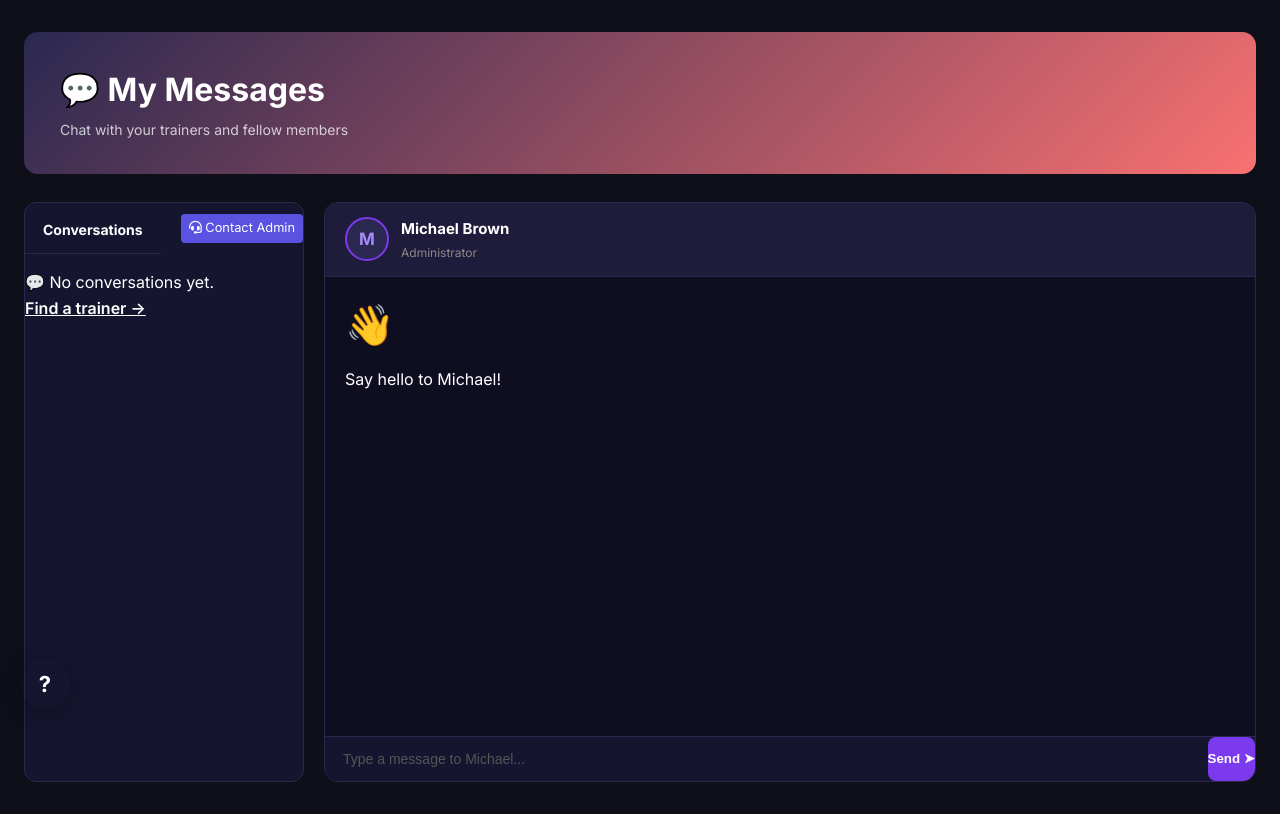
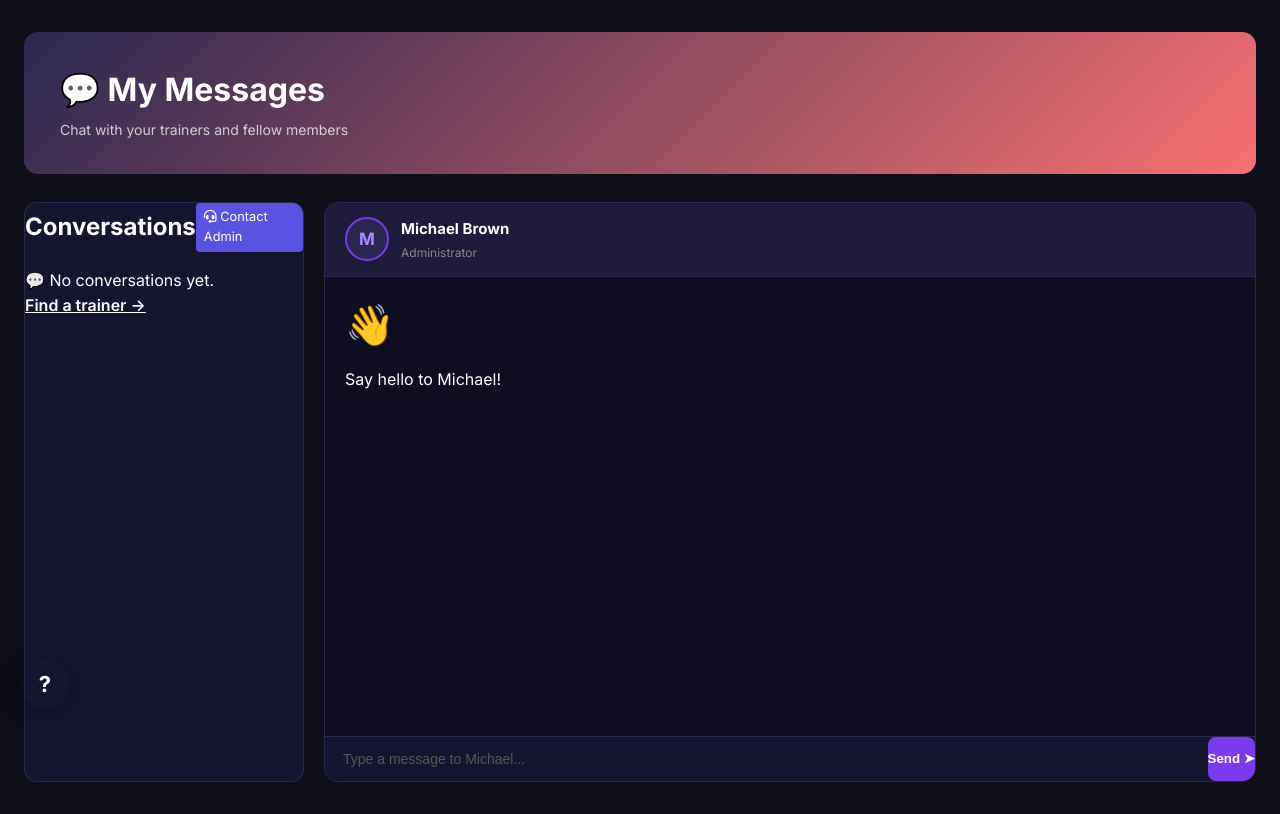
Before and after one commit to pavansangha242/2850-y2-project, a Flask app: template fitness_app/templates/messages.html in a window 1280 px wide. Shown: the part 71-885 px from the top of the page. Run offline with Flask 3, Linux system fonts and the light colour scheme; the template is opened without the code that fills it: values that come from a table or form of the project are taken from there, others are empty.

Commit message:
change h3 to h1 for accesibility

```diff
--- a/fitness_app/templates/messages.html
+++ b/fitness_app/templates/messages.html
@@ -13,7 +13,7 @@
     <!-- Left: Conversations list -->
     <aside class="msg-sidebar">
         <div style="display: flex; justify-content: space-between; align-items: center; margin-bottom: 1rem;">
-            <h3 style="margin: 0;">Conversations</h3>
+            <h1 style="margin: 0;">Conversations</h1>
             <a href="{{ url_for('messages.contact_admin') }}" style="background: var(--primary); color: white; border-radius: 4px; padding: 4px 8px; font-size: 0.8rem; text-decoration: none;">
                 <i class="fas fa-headset"></i> Contact Admin
             </a>
```
